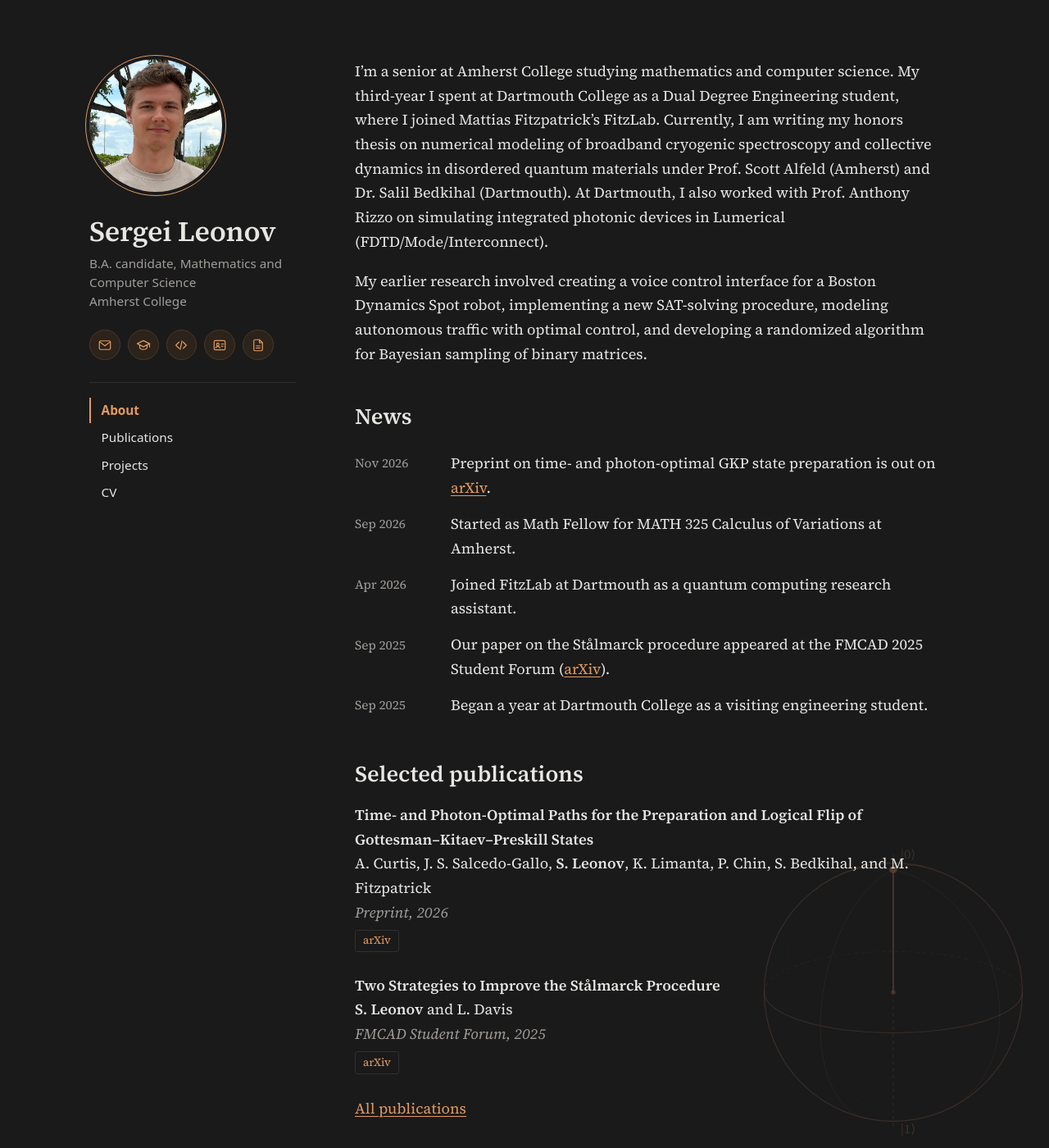
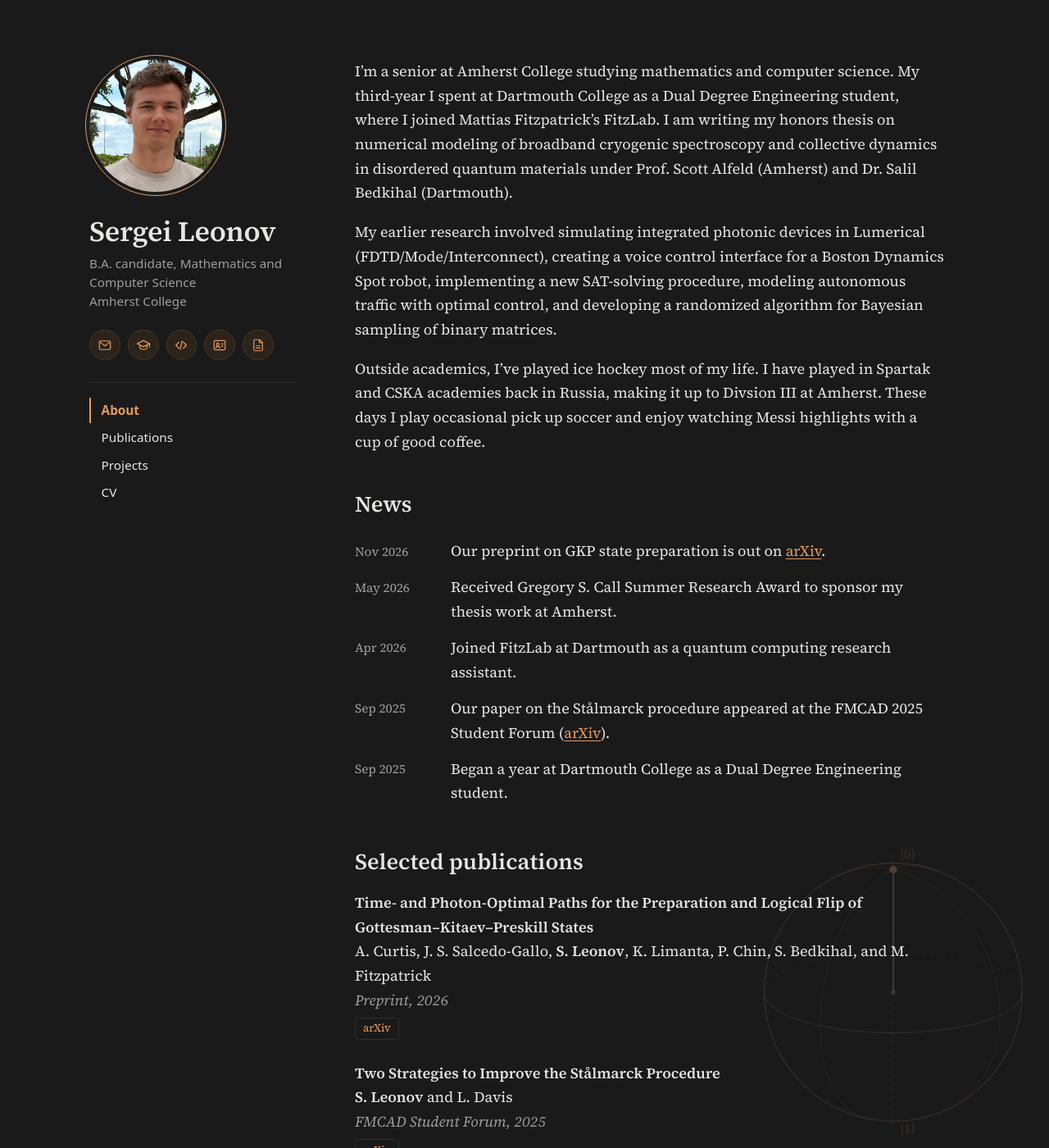
Before and after one commit to sergleonov/sergleonov.github.io, a Jekyll site: the page built from index.md, in a window 1280 px wide and 1400 px high. Shown: the whole window at 82% size. Built offline with Jekyll 4.4.1, drawn with Linux system fonts in a browser that asks for light colours.

Commit message:
update bio and news

```diff
--- a/_data/news.yml
+++ b/_data/news.yml
@@ -1,11 +1,11 @@
 # Newest first. Markdown is allowed in text.
 - date: 2026-11-01
-  text: Preprint on time- and photon-optimal GKP state preparation is out on [arXiv](https://arxiv.org/abs/2611.15018).
-- date: 2026-09-01
-  text: Started as Math Fellow for MATH 325 Calculus of Variations at Amherst.
+  text: Our preprint on GKP state preparation is out on [arXiv](https://arxiv.org/abs/2611.15018).
+- date: 2026-05-01
+  text: Received Gregory S. Call Summer Research Award to sponsor my thesis work at Amherst.
 - date: 2026-04-01
   text: Joined FitzLab at Dartmouth as a quantum computing research assistant.
 - date: 2025-09-01
   text: Our paper on the Stålmarck procedure appeared at the FMCAD 2025 Student Forum ([arXiv](https://arxiv.org/abs/2509.16172)).
-- date: 2025-09-02
-  text: Began a year at Dartmouth College as a visiting engineering student.
+- date: 2025-09-15
+  text: Began a year at Dartmouth College as a Dual Degree Engineering student.
--- a/index.md
+++ b/index.md
@@ -2,9 +2,11 @@
 title: About
 ---
 
-I'm a senior at Amherst College studying mathematics and computer science. My third-year I spent at Dartmouth College as a Dual Degree Engineering student, where I joined Mattias Fitzpatrick's FitzLab. Currently, I am writing my honors thesis on numerical modeling of broadband cryogenic spectroscopy and collective dynamics in disordered quantum materials under Prof. Scott Alfeld (Amherst) and Dr. Salil Bedkihal (Dartmouth). At Dartmouth, I also worked with Prof. Anthony Rizzo on simulating integrated photonic devices in Lumerical (FDTD/Mode/Interconnect).
+I'm a senior at Amherst College studying mathematics and computer science. My third-year I spent at Dartmouth College as a Dual Degree Engineering student, where I joined Mattias Fitzpatrick's FitzLab. I am writing my honors thesis on numerical modeling of broadband cryogenic spectroscopy and collective dynamics in disordered quantum materials under Prof. Scott Alfeld (Amherst) and Dr. Salil Bedkihal (Dartmouth).
 
-My earlier research involved creating a voice control interface for a Boston Dynamics Spot robot, implementing a new SAT-solving procedure, modeling autonomous traffic with optimal control, and developing a randomized algorithm for Bayesian sampling of binary matrices.
+My earlier research involved simulating integrated photonic devices in Lumerical (FDTD/Mode/Interconnect), creating a voice control interface for a Boston Dynamics Spot robot, implementing a new SAT-solving procedure, modeling autonomous traffic with optimal control, and developing a randomized algorithm for Bayesian sampling of binary matrices.
+
+Outside academics, I've played ice hockey most of my life. I have played in Spartak and CSKA academies back in Russia, making it up to Divsion III at Amherst. These days I play occasional pick up soccer and enjoy watching Messi highlights with a cup of good coffee.
 
 ## News
 
```
